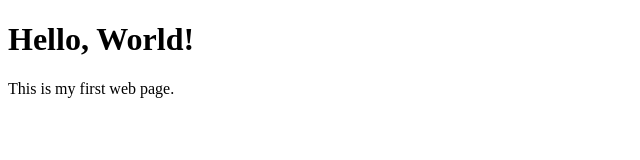
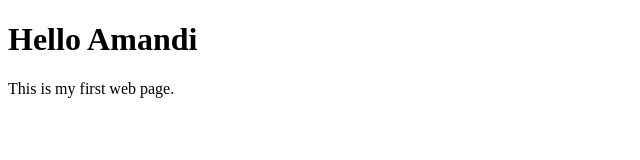
Before and after one commit to akindu02/web-test, a plain HTML site: page index.html in a window 1280 px wide. Shown: the full height of the page, 0-640 px from the left. Drawn offline with Linux system fonts and the light colour scheme.

Commit message:
I change hello world to hello amandi

```diff
--- a/index.html
+++ b/index.html
@@ -4,7 +4,7 @@
   <title>My Web Page</title>
 </head>
 <body>
-  <h1>Hello, World!</h1>
+  <h1>Hello Amandi</h1>
   <p>This is my first web page.</p>
 </body>
 </html>
```
